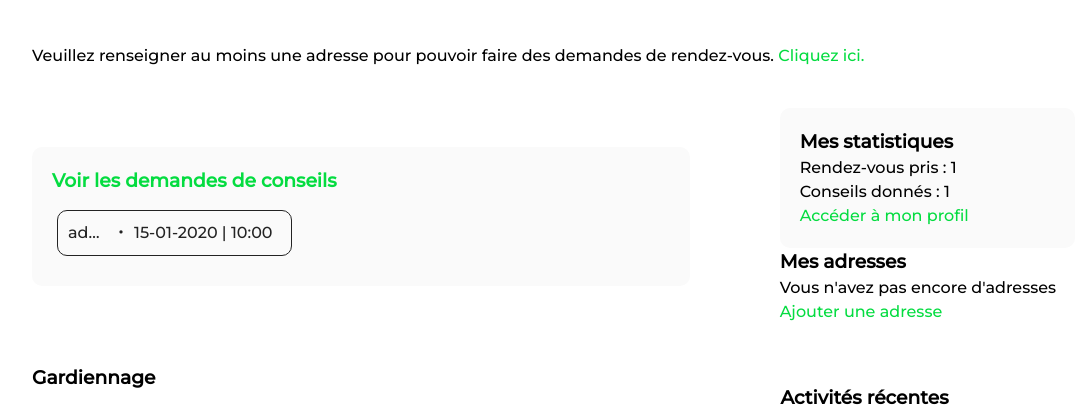
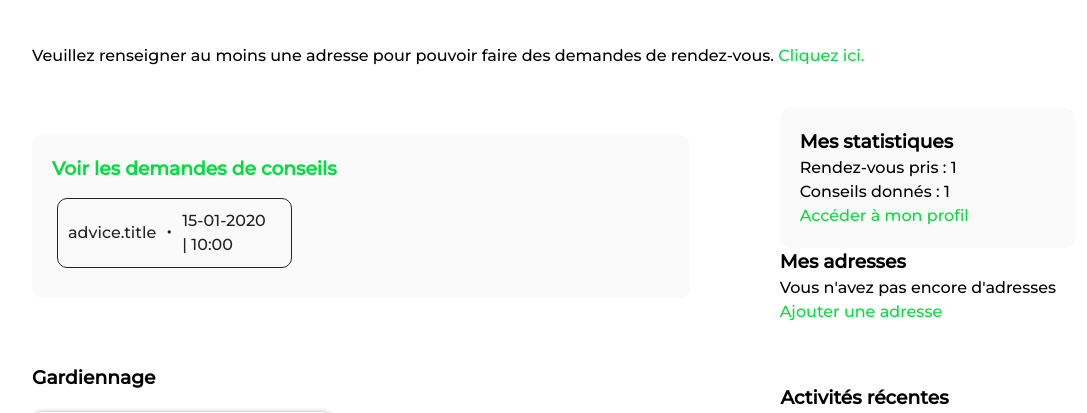
Before and after one commit to MeymounB/Care, a Symfony app: template templates/user/home.html.twig in a window 1280 px wide. Shown: the part 197-610 px from the top of the page, without its empty margins (96-1183 px from the left). Run offline with Twig, Linux system fonts and the light colour scheme; the template is opened without the code that fills it: most values are stand-ins (such as "Sample title", 1, 10 or a date in 2020); style sheets or scripts are compiled from the project's sources; some libraries are stand-ins or nearby versions.

Commit message:
fix css et class name

```diff
--- a/assets/scss/components/home-user.scss
+++ b/assets/scss/components/home-user.scss
@@ -107,13 +107,13 @@
 					text-overflow: ellipsis;
 
 					p:nth-child(1) {
-						max-width: 40px;
+						max-width: 100px;
 						text-overflow: ellipsis;
 						overflow: hidden;
 					}
 
 					p:nth-child(2) {
-						max-width: 142px;
+						max-width: 90px;
 						text-overflow: ellipsis;
 						overflow: hidden;
 					}
--- a/templates/user/home.html.twig
+++ b/templates/user/home.html.twig
@@ -3,7 +3,7 @@
 {% block title %}Accueil{% endblock %}
 {% block body %}
 
-	<section class="dashboard-botaniste">
+	<section class="dashboard-user">
 		<h2>Bienvenue sur votre Dashboard, <a href="#"><span>{{ app.user }}</span></a>
 		</h2> {# TODO: mettre le lien vers le profil #}
 
```
